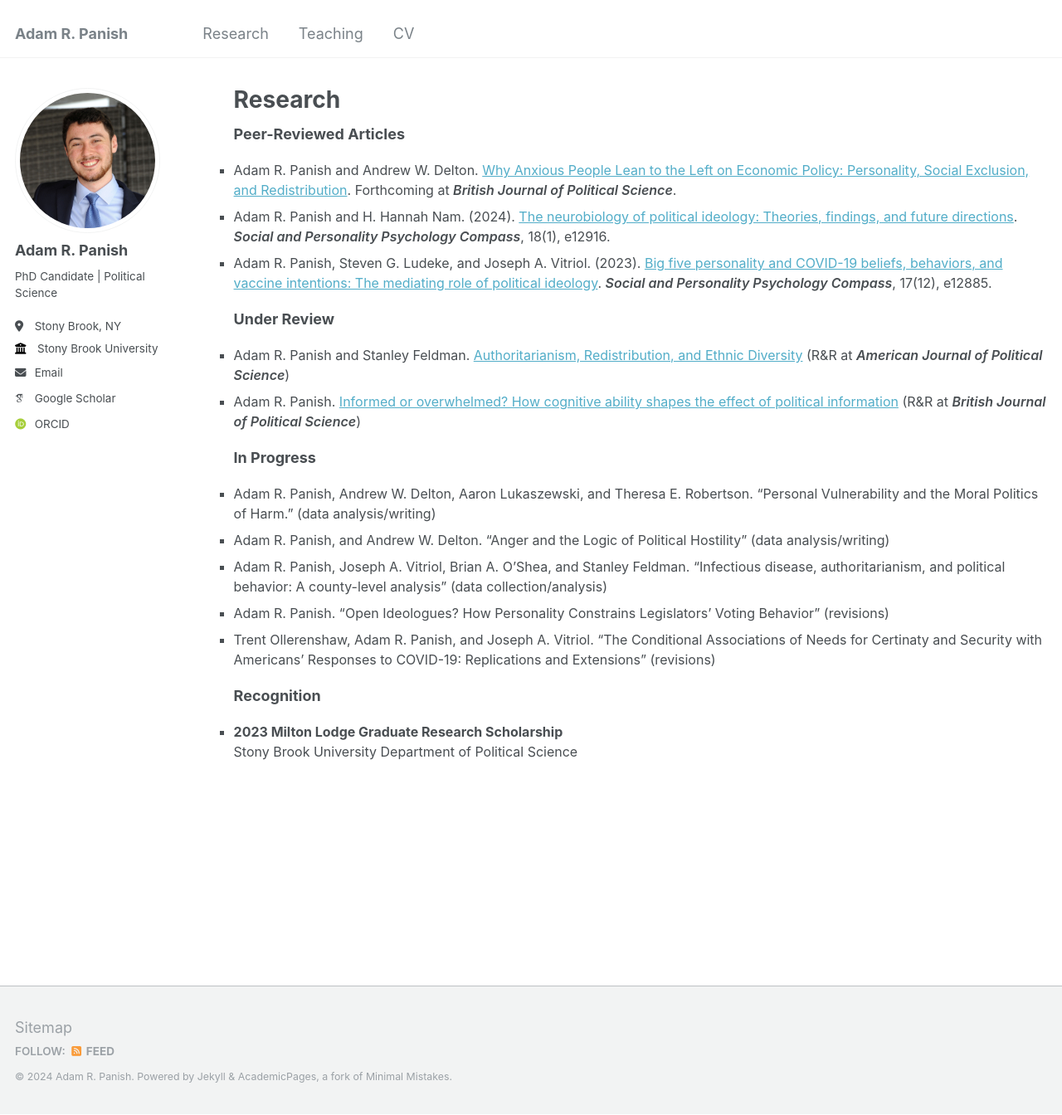
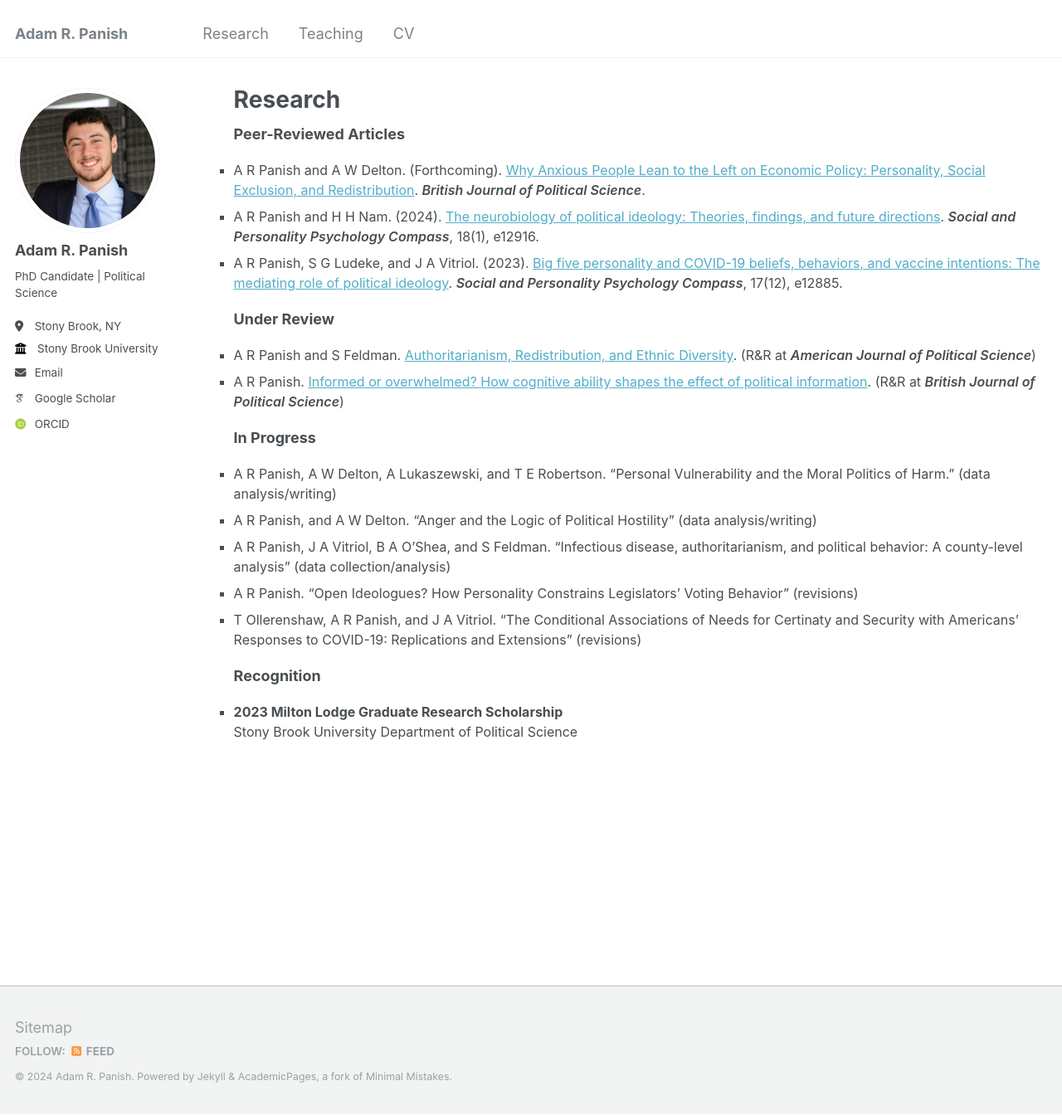
Before and after one commit to adampanish/adampanish.github.io, a Jekyll site: the page built from _pages/research.html, in a window 1280 px wide and 1344 px high. Shown: the whole window at 83% size. Built offline with Jekyll 4.4.1, drawn with Linux system fonts in a browser that asks for light colours; some web fonts are replaced.

Commit message:
Update research.html

```diff
--- a/_pages/research.html
+++ b/_pages/research.html
@@ -19,24 +19,24 @@ ul {
 
 <b>Peer-Reviewed Articles</b>
 <ul><font size=3>
-<li>Adam R. Panish and Andrew W. Delton. <a href="https://www.dropbox.com/scl/fi/6asbl7xmwbo2fbpg2q6eq/panish_delton_anxious_2024.pdf?rlkey=wwmde8r5b71kkw3dkat90zyrc&st=rbajjc4g&dl=0" target="_blank">Why Anxious People Lean to the Left on Economic Policy: Personality, Social Exclusion, and Redistribution</a>. Forthcoming at <i><strong>British Journal of Political Science</strong></i>.</li>
-<li>Adam R. Panish and H. Hannah Nam. (2024). <a href="https://www.dropbox.com/scl/fi/sj69ayc1z5t7d8o8twixv/panish_nam_brain_2024.pdf?rlkey=09l0qc5kdduh0qt1v3o8tylbq&st=9qsrs6lu&dl=0" target="_blank">The neurobiology of political ideology: Theories, findings, and future directions</a>. <i><strong>Social and Personality Psychology Compass</strong></i>, 18(1), e12916.</li>
-<li>Adam R. Panish, Steven G. Ludeke, and Joseph A. Vitriol. (2023). <a href="https://www.dropbox.com/scl/fi/tf16ohk1c1dyxmyltifek/panish_ludeke_vitriol_covid_2023.pdf?rlkey=bsmblnhw2cpspw8ebk6g9lb18&st=u2ak5dkg&dl=0" target="_blank">Big five personality and COVID-19 beliefs, behaviors, and vaccine intentions: The mediating role of political ideology</a>. <i><strong>Social and Personality Psychology Compass</strong></i>, 17(12), e12885.</li>
+<li>A R Panish and A W Delton. (Forthcoming). <a href="https://www.dropbox.com/scl/fi/6asbl7xmwbo2fbpg2q6eq/panish_delton_anxious_2024.pdf?rlkey=wwmde8r5b71kkw3dkat90zyrc&st=rbajjc4g&dl=0" target="_blank">Why Anxious People Lean to the Left on Economic Policy: Personality, Social Exclusion, and Redistribution</a>. <i><strong>British Journal of Political Science</strong></i>.</li>
+<li>A R Panish and H H Nam. (2024). <a href="https://www.dropbox.com/scl/fi/sj69ayc1z5t7d8o8twixv/panish_nam_brain_2024.pdf?rlkey=09l0qc5kdduh0qt1v3o8tylbq&st=9qsrs6lu&dl=0" target="_blank">The neurobiology of political ideology: Theories, findings, and future directions</a>. <i><strong>Social and Personality Psychology Compass</strong></i>, 18(1), e12916.</li>
+<li>A R Panish, S G Ludeke, and J A Vitriol. (2023). <a href="https://www.dropbox.com/scl/fi/tf16ohk1c1dyxmyltifek/panish_ludeke_vitriol_covid_2023.pdf?rlkey=bsmblnhw2cpspw8ebk6g9lb18&st=u2ak5dkg&dl=0" target="_blank">Big five personality and COVID-19 beliefs, behaviors, and vaccine intentions: The mediating role of political ideology</a>. <i><strong>Social and Personality Psychology Compass</strong></i>, 17(12), e12885.</li>
 </font></ul>
 
 <b>Under Review</b>
 <ul><font size=3>
-<li>Adam R. Panish and Stanley Feldman. <a href="https://www.dropbox.com/scl/fi/58i4blxvq4boe47q8djv4/panish_feldman_redistribution_2024.pdf?rlkey=dcqn3b67jbtd5e4cmmjxefnyf&st=5iwmtlqf&dl=0" target="_blank">Authoritarianism, Redistribution, and Ethnic Diversity</a> (R&R at <i><strong>American Journal of Political Science</strong></i>)</li>
-<li>Adam R. Panish. <a href="https://www.dropbox.com/scl/fi/o7ml9g0v776t21cq4epw9/panish_cognitive_2024.pdf?rlkey=i0hdacf0qrlucznukqmjecg83&st=ghvrcxp5&dl=0" target="_blank">Informed or overwhelmed? How cognitive ability shapes the effect of political information</a> (R&R at <i><strong>British Journal of Political Science</strong></i>)</li>
+<li>A R Panish and S Feldman. <a href="https://www.dropbox.com/scl/fi/58i4blxvq4boe47q8djv4/panish_feldman_redistribution_2024.pdf?rlkey=dcqn3b67jbtd5e4cmmjxefnyf&st=5iwmtlqf&dl=0" target="_blank">Authoritarianism, Redistribution, and Ethnic Diversity</a>. (R&R at <i><strong>American Journal of Political Science</strong></i>)</li>
+<li>A R Panish. <a href="https://www.dropbox.com/scl/fi/o7ml9g0v776t21cq4epw9/panish_cognitive_2024.pdf?rlkey=i0hdacf0qrlucznukqmjecg83&st=ghvrcxp5&dl=0" target="_blank">Informed or overwhelmed? How cognitive ability shapes the effect of political information</a>. (R&R at <i><strong>British Journal of Political Science</strong></i>)</li>
 </font></ul>
 
 <b>In Progress</b>
 <ul><font size=3>
-<li>Adam R. Panish, Andrew W. Delton, Aaron Lukaszewski, and Theresa E. Robertson. <q>Personal Vulnerability and the Moral Politics of Harm.</q> (data analysis/writing)</li>
-<li>Adam R. Panish, and Andrew W. Delton. <q>Anger and the Logic of Political Hostility</q> (data analysis/writing)</li>
-<li>Adam R. Panish, Joseph A. Vitriol, Brian A. O’Shea, and Stanley Feldman. <q>Infectious disease, authoritarianism, and political behavior: A county-level analysis</q> (data collection/analysis)</li>
-<li>Adam R. Panish. <q>Open Ideologues? How Personality Constrains Legislators’ Voting Behavior</q> (revisions)</li>
-<li>Trent Ollerenshaw, Adam R. Panish, and Joseph A. Vitriol. <q>The Conditional Associations of Needs for Certinaty and Security with Americans’ Responses to COVID-19: Replications and Extensions</q> (revisions)</li>
+<li>A R Panish, A W Delton, A Lukaszewski, and T E Robertson. <q>Personal Vulnerability and the Moral Politics of Harm.</q> (data analysis/writing)</li>
+<li>A R Panish, and A W Delton. <q>Anger and the Logic of Political Hostility</q> (data analysis/writing)</li>
+<li>A R Panish, J A Vitriol, B A O’Shea, and S Feldman. <q>Infectious disease, authoritarianism, and political behavior: A county-level analysis</q> (data collection/analysis)</li>
+<li>A R Panish. <q>Open Ideologues? How Personality Constrains Legislators’ Voting Behavior</q> (revisions)</li>
+<li>T Ollerenshaw, A R Panish, and J A Vitriol. <q>The Conditional Associations of Needs for Certinaty and Security with Americans’ Responses to COVID-19: Replications and Extensions</q> (revisions)</li>
 </font></ul>
 
 <b>Recognition</b><ul>
```
